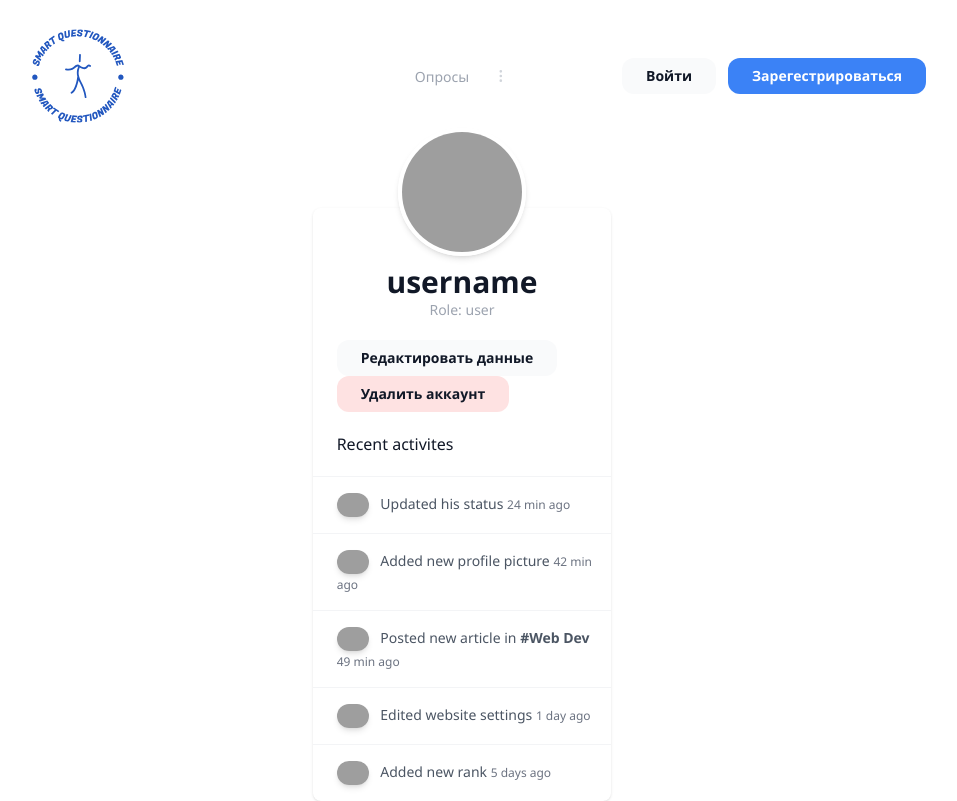
After one commit to qwertygaerty/rkis-lab-1, a Django app: page /auth/profile/ in a window 1280 px wide. The commit adds this page. Shown: the whole page, without its empty margins (178-1135 px from the left). Run offline with Django 3.2, Linux system fonts and the light colour scheme; some libraries are stand-ins or nearby versions; grey boxes are pictures that could not be loaded.

Commit message:
add avatar

```diff
--- a/authcore/forms.py
+++ b/authcore/forms.py
@@ -4,6 +4,8 @@ from django.contrib.auth.forms import UserCreationForm
 
 
 class RegisterForm(UserCreationForm):
+    avatar = forms.FileField(help_text='Enter avatar', required=True)
+
     username = forms.CharField(
         help_text='Enter username',
         required=True,
@@ -29,7 +31,7 @@ class RegisterForm(UserCreationForm):
 
     class Meta:
         model = User
-        fields = ['username', 'email', 'password1', 'password2']
+        fields = ['avatar', 'username', 'email', 'password1', 'password2']
 
 
 class LoginForm(forms.Form):
--- /dev/null
+++ b/authcore/templates/profile.html
@@ -0,0 +1,70 @@
+{% extends 'polls/base.html' %}
+
+{% block content %}
+    <div class="relative shadow rounded-lg w-5/6 md:w-4/6  lg:w-3/6 xl:w-2/6 mx-auto mt-14">
+        <div class="flex justify-center">
+            <img src="https://avatars0.githubusercontent.com/u/35900628?v=4" alt=""
+                 class="rounded-full mx-auto absolute -top-20 w-32 h-32 shadow-md border-4 border-white transition duration-200 transform hover:scale-110">
+        </div>
+        <div class="mt-14">
+            <h2 class="font-bold text-center text-3xl text-gray-900">username</h2>
+            <p class="text-center text-sm text-gray-400 font-medium">Role: user</p>
+
+            <div class="my-5 px-6">
+                <a class="hidden lg:inline-block lg:ml-auto lg:mr-3 py-2 px-6 bg-gray-50 hover:bg-gray-100 text-sm text-gray-900 font-bold  rounded-xl transition duration-200"
+                   href="{% url 'login' %}">Редактировать данные</a>
+                <a class="hidden lg:inline-block lg:ml-auto lg:mr-3 py-2 px-6 bg-red-100 hover:bg-red-300 text-sm text-gray-900 font-bold  rounded-xl transition duration-200"
+                   href="{% url 'login' %}">Удалить аккаунт</a>
+            </div>
+
+            <div class="w-full">
+                <h3 class="font-medium text-gray-900 text-left px-6">Recent activites</h3>
+                <div class="mt-5 w-full flex flex-col items-center overflow-hidden text-sm">
+                    <a href="#"
+                       class="w-full border-t border-gray-100 text-gray-600 py-4 pl-6 pr-3 w-full block hover:bg-gray-100 transition duration-150">
+                        <img src="https://avatars0.githubusercontent.com/u/35900628?v=4" alt=""
+                             class="rounded-full h-6 shadow-md inline-block mr-2">
+                        Updated his status
+                        <span class="text-gray-500 text-xs">24 min ago</span>
+                    </a>
+
+                    <a href="#"
+                       class="w-full border-t border-gray-100 text-gray-600 py-4 pl-6 pr-3 w-full block hover:bg-gray-100 transition duration-150">
+                        <img src="https://avatars0.githubusercontent.com/u/35900628?v=4" alt=""
+                             class="rounded-full h-6 shadow-md inline-block mr-2">
+                        Added new profile picture
+                        <span class="text-gray-500 text-xs">42 min ago</span>
+                    </a>
+
+                    <a href="#"
+                       class="w-full border-t border-gray-100 text-gray-600 py-4 pl-6 pr-3 w-full block hover:bg-gray-100 transition duration-150">
+                        <img src="https://avatars0.githubusercontent.com/u/35900628?v=4" alt=""
+                             class="rounded-full h-6 shadow-md inline-block mr-2">
+                        Posted new article in <span class="font-bold">#Web Dev</span>
+                        <span class="text-gray-500 text-xs">49 min ago</span>
+                    </a>
+
+                    <a href="#"
+                       class="w-full border-t border-gray-100 text-gray-600 py-4 pl-6 pr-3 w-full block hover:bg-gray-100 transition duration-150">
+                        <img src="https://avatars0.githubusercontent.com/u/35900628?v=4" alt=""
+                             class="rounded-full h-6 shadow-md inline-block mr-2">
+                        Edited website settings
+                        <span class="text-gray-500 text-xs">1 day ago</span>
+                    </a>
+
+                    <a href="#"
+                       class="w-full border-t border-gray-100 text-gray-600 py-4 pl-6 pr-3 w-full block hover:bg-gray-100 transition duration-150 overflow-hidden">
+                        <img src="https://avatars0.githubusercontent.com/u/35900628?v=4" alt=""
+                             class="rounded-full h-6 shadow-md inline-block mr-2">
+                        Added new rank
+                        <span class="text-gray-500 text-xs">5 days ago</span>
+                    </a>
+
+                </div>
+            </div>
+        </div>
+    </div>
+
+
+
+{% endblock %}
--- a/authcore/templates/register.html
+++ b/authcore/templates/register.html
@@ -5,7 +5,7 @@
 {% load static %}
 
 
-<form class="login-form" method="POST">
+<form class="login-form" method="POST" enctype="multipart/form-data">
     <h2 class="my-6 text-3xl font-bold tracking-tight text-gray-900">Зарегистрироваться</h2>
     {% csrf_token %}
     {{ form|crispy }}
--- a/authcore/urls.py
+++ b/authcore/urls.py
@@ -7,4 +7,5 @@ urlpatterns = [
     path("register/", views.register, name="register"),
     path("login/", views.login_user, name="login"),
     path("logout/", views.logout_user, name="logout"),
+    path("profile/", views.profile, name="profile"),
 ]
--- a/authcore/views.py
+++ b/authcore/views.py
@@ -48,7 +48,12 @@ def login_user(request):
             return render(request, 'login.html', context)
     return render(request, 'login.html', {})
 
+
 @login_required
 def logout_user(request):
     logout(request)
     return redirect('login')
+
+
+def profile(request):
+    return render(request, 'profile.html', {})
--- a/polls/templates/polls/base.html
+++ b/polls/templates/polls/base.html
@@ -8,7 +8,7 @@
     <title>Document</title>
     {% load static %}
     <link rel="stylesheet" href="{% static 'css/main.css' %}">
-    <link href="https://cdn.jsdelivr.net/npm/daisyui@2.41.0/dist/full.css" rel="stylesheet" type="text/css" />
+    <link href="https://cdn.jsdelivr.net/npm/daisyui@2.41.0/dist/full.css" rel="stylesheet" type="text/css"/>
     <script src="https://cdn.tailwindcss.com"></script>
 </head>
 <body>
@@ -43,8 +43,22 @@
                href="{% url 'register' %}">Зарегестрироваться</a>
 
         {% else %}
+            <div class="flex gap-10">
+                <a href="{% url 'profile' %}" class="">
+                    <div class="overflow-hidden relative w-10 h-10 bg-gray-100 rounded-full dark:bg-gray-600">
+                        <svg class="absolute -left-1 w-12 h-12 text-gray-400" fill="currentColor" viewBox="0 0 20 20"
+                             xmlns="http://www.w3.org/2000/svg">
+                            <path fill-rule="evenodd" d="M10 9a3 3 0 100-6 3 3 0 000 6zm-7 9a7 7 0 1114 0H3z"
+                                  clip-rule="evenodd"></path>
+                        </svg>
+                    </div>
+                </a>
+
+
                 <a class="hidden lg:inline-block lg:ml-auto lg:mr-3 py-2 px-6 bg-gray-50 hover:bg-gray-100 text-sm text-gray-900 font-bold  rounded-xl transition duration-200"
                    href="{% url 'logout' %}">Выйти</a>
+            </div>
+
 
         {% endif %}
 
```
Also changed, not shown: db.sqlite3, 1 other file. Lines whose indentation alone changed are shown as unchanged.
